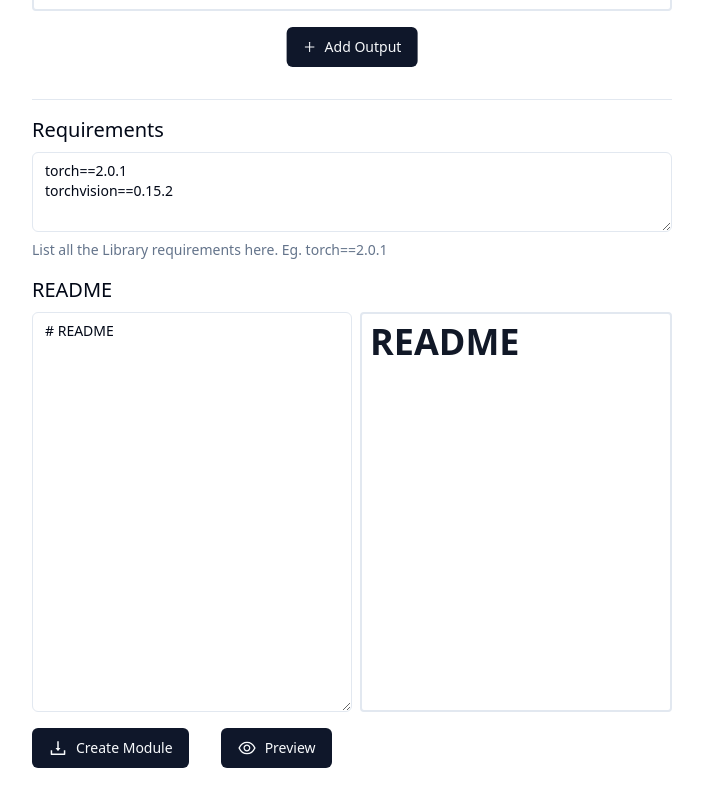
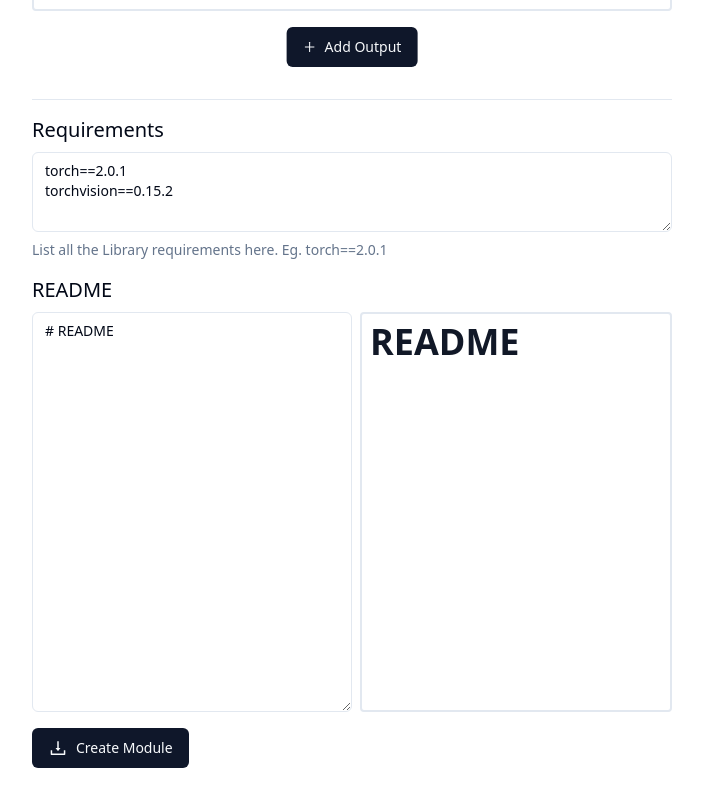
Before and after one commit to nnflow/module-builder, a React (Vite) app: page / in a window 1280 px wide. Shown: the part 1738-2538 px from the top of the page, without its empty margins (288-991 px from the left). Built offline with nearby package versions, Linux system fonts and the light colour scheme.

Commit message:
removed json viewer component because of peer dependencies issue

```diff
--- a/package.json
+++ b/package.json
@@ -25,7 +25,6 @@
     "react-dom": "^18.2.0",
     "react-hook-form": "^7.45.1",
     "react-icons": "^4.10.1",
-    "react-json-view": "^1.21.3",
     "react-markdown": "^8.0.7",
     "remark-gfm": "^3.0.1",
     "tailwind-merge": "^1.13.2",
--- a/src/components/ModuleForm.tsx
+++ b/src/components/ModuleForm.tsx
@@ -99,11 +99,11 @@ const ModuleForm = () => {
             <Button type="submit" className="mt-4">
               <AiOutlineDownload className="mr-2 text-xl" /> Create Module
             </Button>
-            <ModulePreview
+            {/* <ModulePreview
               className="ml-8"
               getData={() => cleanData(form.getValues())}
               onCreate={() => form.handleSubmit(onSubmit)}
-            />
+            /> */}
           </form>
         </Form>
       </div>
--- a/src/components/form_components/ModulePreview.tsx
+++ b/src/components/form_components/ModulePreview.tsx
@@ -1,4 +1,4 @@
-import ReactJson from "react-json-view";
+// import ReactJson from "react-json-view";
 import {
   Dialog,
   DialogContent,
@@ -28,7 +28,8 @@ const ModulePreview = ({ getData, className, previewClassName  }: ModulePreviewP
         <DialogHeader>
           <DialogTitle>Preview</DialogTitle>
         </DialogHeader>
-        <ReactJson src={getData()} />
+
+        {/* TODO: add JSON viewer component */}
       </DialogContent>
     </Dialog>
   );
```
Also changed, not shown: 1 other file (tests, documents, lock files or other folders).
